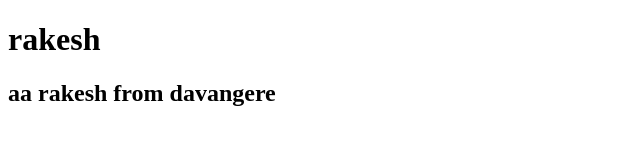
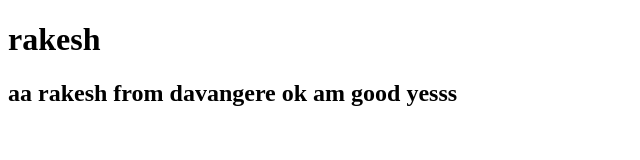
Before and after one commit to Rakesh-33-u/RealTimeProject, a plain HTML site: page index.html in a window 1280 px wide. Shown: the whole page, without its empty margins (0-640 px from the left). Drawn offline with Linux system fonts and the light colour scheme.

Commit message:
Update index.html

```diff
--- a/index.html
+++ b/index.html
@@ -9,7 +9,7 @@
 
 <body>
     <h1>rakesh</h1>
-    <h2>aa rakesh from davangere</h2>
+    <h2>aa rakesh from davangere ok am good yesss</h2>
 </body>
 
 </html>
```
